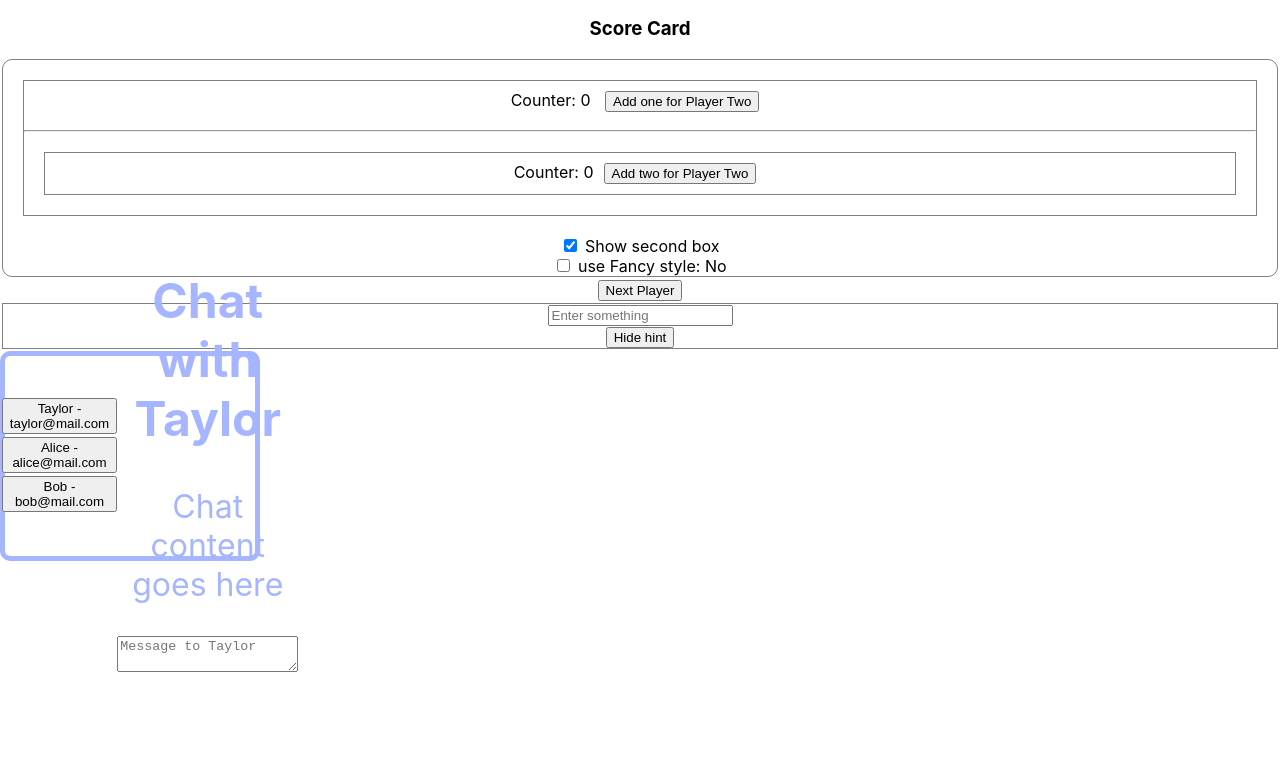
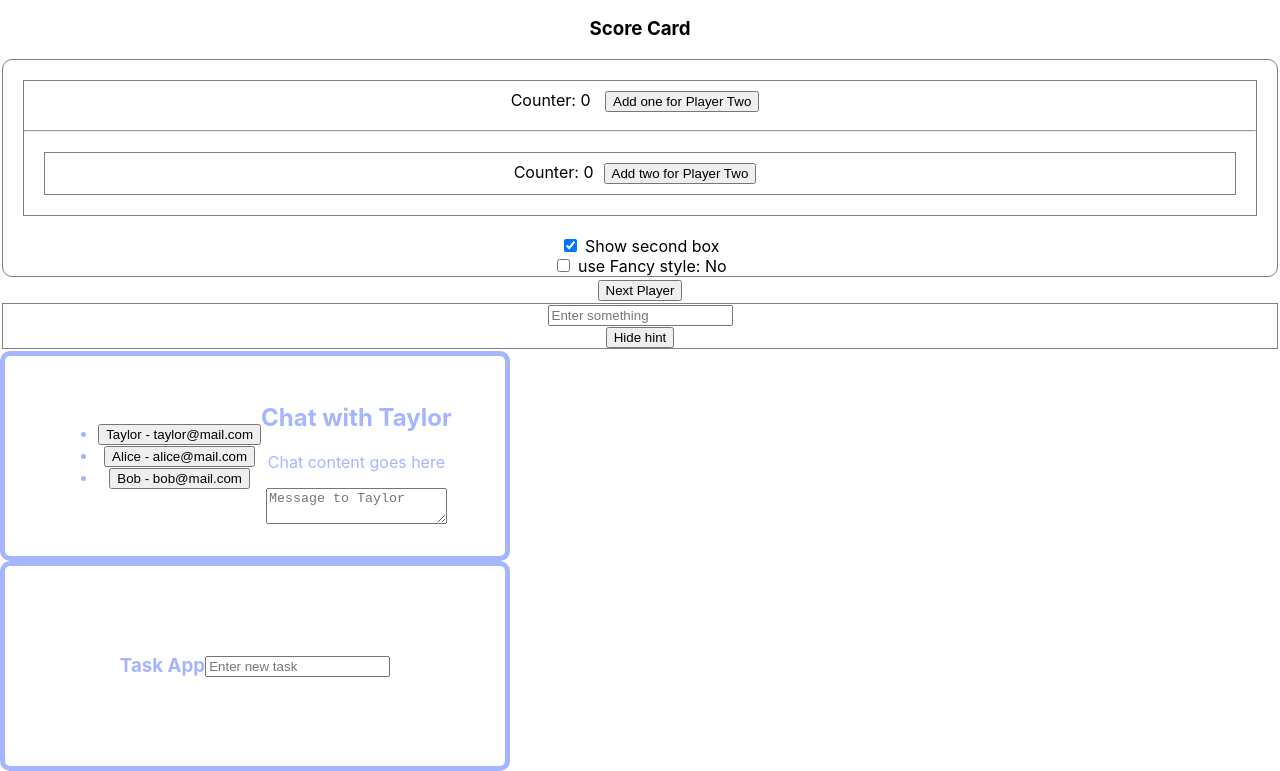
Before and after one commit to vishesh-baghel/Hotel-booking-app, a React (Create React App) app in the folder hotel-booking-app/: page / in a window 1280 px wide. Shown: the part 8618-9389 px from the top of the page. Before the commit the page ends 9298 px from the top, so only its background shows below. Built offline with nearby package versions, Linux system fonts and the light colour scheme.

Commit message:
started learning about reducers

```diff
--- a/hotel-booking-app/src/App.css
+++ b/hotel-booking-app/src/App.css
@@ -41,14 +41,14 @@
 }
 
 .simple-box {
-  width: 250px;
+  width: 500px;
   height: 200px;
   border: 5px solid #a6b5ff;
   border-radius: 10px;
   display: flex;
   justify-content: center;
   align-items: center;
-  font-size: 2rem;
+  font-size: 1rem;
   color: #a6b5ff;
 }
 
--- a/hotel-booking-app/src/App.js
+++ b/hotel-booking-app/src/App.js
@@ -1479,6 +1479,70 @@ function Messenger() {
     </div>
   );
 }
+
+function ReverseInput() {
+  const [reverse, setReverse] = useState(false);
+
+  let checkBox = (
+    <label>
+      <input
+        type="checkbox"
+        value={reverse}
+        onChange={(e) => {
+          setReverse(e.target.checked);
+        }}
+      />{" "}
+      Reverse
+    </label>
+  );
+
+  return <div className="simple-box"></div>;
+}
+
+const initialTasks = [
+  { id: 0, text: "Visit Kafka Museum", done: true },
+  { id: 1, text: "Watch a puppet show", done: false },
+  { id: 2, text: "Lennon Wall pic", done: false },
+];
+
+function TaskApp() {
+  const [tasks, setTasks] = useState(initialTasks);
+
+  function handleAddTask() {}
+
+  function handleChangeTask() {}
+
+  function handleDeleteTask() {}
+
+  return (
+    <div className="simple-box">
+      <h3>Task App</h3>
+      <br />
+      <AddTask onAddTask={handleAddTask} />
+      <TaskList
+        tasks={tasks}
+        onChangeTask={handleChangeTask}
+        onDeleteTask={handleDeleteTask}
+      />
+    </div>
+  );
+}
+
+function AddTask({ onAddTask }) {
+  const [text, setText] = useState("");
+  return (
+    <div>
+      <input
+        type="text"
+        placeholder="Enter new task"
+        value={text}
+        onChange={onAddTask(text)}
+      />
+    </div>
+  );
+}
+
+function TaskList({ tasks, onChangeTask, onDeleteTask }) {}
 
 const App = () => {
   const status = "Loading...";
@@ -1536,6 +1600,7 @@ const App = () => {
       <ScoreCard />
       <SampleForm />
       <Messenger />
+      <TaskApp />
     </div>
   );
 };
```
